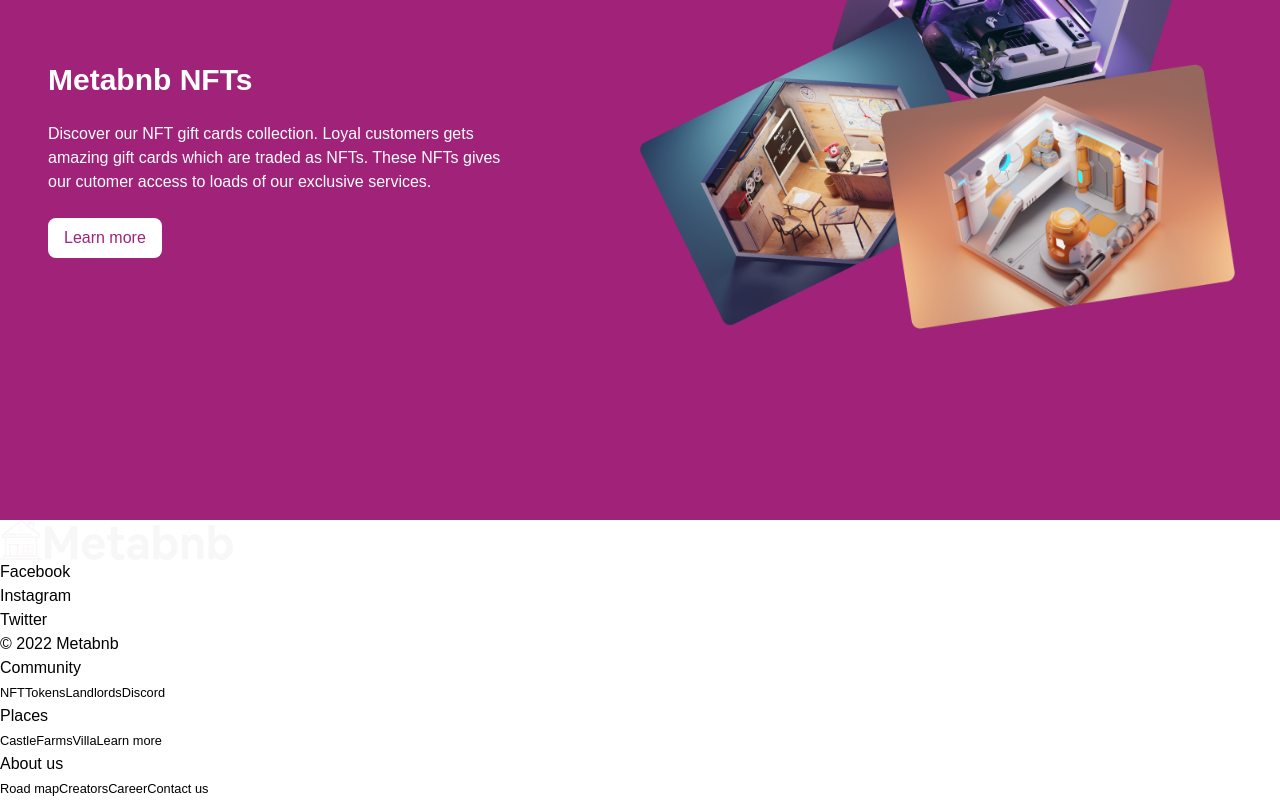
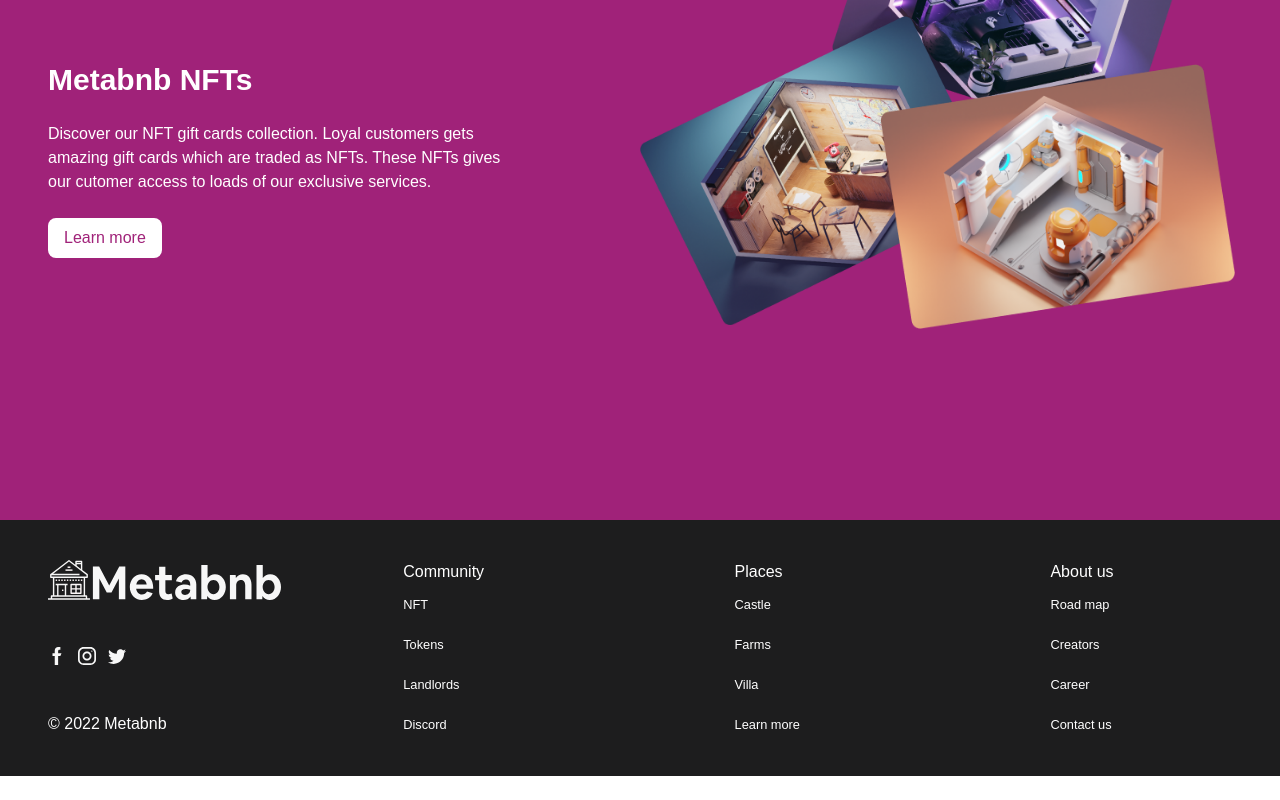
Before and after one commit to messiovo/hngmetabnb, a React (Create React App) app: page / in a window 1280 px wide. Shown: the part 1812-2612 px from the top of the page. After the commit the page ends 2588 px from the top, so only its background shows below. Built offline with nearby package versions, Linux system fonts and the light colour scheme; a web font is replaced by a local one.

Commit message:
update on styling

```diff
--- a/src/Component/Footer.jsx
+++ b/src/Component/Footer.jsx
@@ -69,21 +69,21 @@ const links = [
 ];
 const Footer = () => {
   return (
-    <section >
-      <div >
+    <section className='bg-[#1D1D1E] text-white lg:px-12 px-4  py-10 flex lg:flex-row flex-col-reverse lg:gap-0 gap-8'>
+      <div className='flex flex-col gap-6 lg:w-[30%] w-full justify-between lg:items-start items-center ' >
         <FooterLogo />
-        <div>
+        <div className='flex items-center gap-3'>
           <Facebook />
           <Instagram />
           <Twitter />
         </div>
         <p>&copy; 2022 Metabnb</p>
       </div>
-      <div>
+      <div className='flex lg:flex-row flex-col lg:w-[60%] w-full justify-between lg:gap-0 gap-6'>
         {links.map(({ heading, links: link }) => (
           <div key={heading}>
             <h3>{heading}</h3>
-            <div>
+            <div className='flex flex-col gap-4 pt-2'>
               {link.map(({ text, to }) => (
                 <Link to={to} key={text}>
                   <small>{text}</small>
--- a/src/Component/index.js
+++ b/src/Component/index.js
@@ -5,4 +5,3 @@ export {default as PlaceLogo} from './PlaceLogo';
 export {default as Places} from './Places';
 export {default as LearnMore} from './LearnMore';
 export {default as Footer} from './Footer';
-export { default as Links } from "./Links";
--- a/src/asset/icons/Facebook.jsx
+++ b/src/asset/icons/Facebook.jsx
@@ -1,9 +1,22 @@
-import React from 'react'
+import React from "react";
 
 const Facebook = () => {
   return (
-    <div>Facebook</div>
-  )
-}
+    <svg
+      width="18"
+      height="18"
+      viewBox="0 0 18 18"
+      fill="none"
+      xmlns="http://www.w3.org/2000/svg"
+    >
+      <path
+        fillRule="evenodd"
+        clipRule="evenodd"
+        d="M13.5 6.1875H10.125V3.9375C10.125 3.63913 10.2435 3.35298 10.4545 3.142C10.6655 2.93103 10.9516 2.8125 11.25 2.8125H12.375V0H10.125C9.22989 0 8.37145 0.355579 7.73851 0.988515C7.10558 1.62145 6.75 2.47989 6.75 3.375V6.1875H4.5V9H6.75V18H10.125V9H12.375L13.5 6.1875Z"
+        fill="#F7F7F7"
+      />
+    </svg>
+  );
+};
 
-export default Facebook
+export default Facebook;
--- a/src/asset/icons/Instagram.jsx
+++ b/src/asset/icons/Instagram.jsx
@@ -1,9 +1,35 @@
-import React from 'react'
+import React from "react";
 
 const Instagram = () => {
   return (
-    <div>Instagram</div>
-  )
-}
+    <svg
+      width="18"
+      height="18"
+      viewBox="0 0 18 18"
+      fill="none"
+      xmlns="http://www.w3.org/2000/svg"
+    >
+      <g clipPath="url(#clip0_6653_595)">
+        <path
+          d="M12.375 0H5.625C4.13316 0 2.70242 0.592632 1.64752 1.64752C0.592632 2.70242 0 4.13316 0 5.625L0 12.375C0 13.8668 0.592632 15.2976 1.64752 16.3525C2.70242 17.4074 4.13316 18 5.625 18H12.375C13.8668 18 15.2976 17.4074 16.3525 16.3525C17.4074 15.2976 18 13.8668 18 12.375V5.625C18 4.13316 17.4074 2.70242 16.3525 1.64752C15.2976 0.592632 13.8668 0 12.375 0V0ZM16.3125 12.375C16.3125 14.5463 14.5463 16.3125 12.375 16.3125H5.625C3.45375 16.3125 1.6875 14.5463 1.6875 12.375V5.625C1.6875 3.45375 3.45375 1.6875 5.625 1.6875H12.375C14.5463 1.6875 16.3125 3.45375 16.3125 5.625V12.375Z"
+          fill="#F7F7F7"
+        />
+        <path
+          d="M9 4.5C7.80653 4.5 6.66193 4.97411 5.81802 5.81802C4.97411 6.66193 4.5 7.80653 4.5 9C4.5 10.1935 4.97411 11.3381 5.81802 12.182C6.66193 13.0259 7.80653 13.5 9 13.5C10.1935 13.5 11.3381 13.0259 12.182 12.182C13.0259 11.3381 13.5 10.1935 13.5 9C13.5 7.80653 13.0259 6.66193 12.182 5.81802C11.3381 4.97411 10.1935 4.5 9 4.5ZM9 11.8125C8.25435 11.8116 7.5395 11.515 7.01225 10.9878C6.485 10.4605 6.18839 9.74565 6.1875 9C6.1875 7.44863 7.44975 6.1875 9 6.1875C10.5503 6.1875 11.8125 7.44863 11.8125 9C11.8125 10.5503 10.5503 11.8125 9 11.8125Z"
+          fill="#F7F7F7"
+        />
+        <path
+          d="M13.8374 4.76212C14.1686 4.76212 14.437 4.49366 14.437 4.16249C14.437 3.83133 14.1686 3.56287 13.8374 3.56287C13.5063 3.56287 13.2378 3.83133 13.2378 4.16249C13.2378 4.49366 13.5063 4.76212 13.8374 4.76212Z"
+          fill="#F7F7F7"
+        />
+      </g>
+      <defs>
+        <clipPath id="clip0_6653_595">
+          <rect width="18" height="18" fill="white" />
+        </clipPath>
+      </defs>
+    </svg>
+  );
+};
 
-export default Instagram
+export default Instagram;
--- a/src/asset/icons/Twitter.jsx
+++ b/src/asset/icons/Twitter.jsx
@@ -1,9 +1,20 @@
-import React from 'react'
+import React from "react";
 
 const Twitter = () => {
   return (
-    <div>Twitter</div>
-  )
-}
+    <svg
+      width="18"
+      height="18"
+      viewBox="0 0 18 18"
+      fill="none"
+      xmlns="http://www.w3.org/2000/svg"
+    >
+      <path
+        d="M18 3.98135C17.3229 4.27666 16.6068 4.47293 15.8737 4.5641C16.6463 4.1058 17.2238 3.38011 17.4971 2.52447C16.7738 2.95348 15.9824 3.25558 15.1571 3.41772C14.6511 2.87747 13.9944 2.50188 13.2722 2.33974C12.55 2.1776 11.7957 2.23641 11.1073 2.50852C10.419 2.78064 9.82836 3.25348 9.41223 3.86563C8.9961 4.47777 8.77368 5.20091 8.77387 5.9411C8.77387 6.2336 8.79862 6.51485 8.85938 6.7826C7.39134 6.71062 5.95503 6.32961 4.64434 5.66448C3.33365 4.99935 2.17811 4.06507 1.25325 2.92272C0.779422 3.73481 0.632935 4.69697 0.843619 5.61328C1.0543 6.52958 1.60631 7.33114 2.38725 7.85472C1.8031 7.83906 1.23128 7.68318 0.72 7.40022V7.44072C0.720979 8.29283 1.0155 9.11859 1.55398 9.77899C2.09247 10.4394 2.84203 10.8941 3.6765 11.0666C3.36081 11.1498 3.03546 11.1907 2.709 11.1881C2.47454 11.1923 2.24031 11.1711 2.01038 11.1251C2.24881 11.8575 2.70843 12.498 3.32594 12.9583C3.94346 13.4187 4.68851 13.6763 5.4585 13.6957C4.15231 14.7173 2.54135 15.2714 0.883125 15.2696C0.5805 15.2696 0.29025 15.2561 0 15.219C1.68737 16.3063 3.65364 16.8815 5.661 16.875C12.4515 16.875 16.164 11.25 16.164 6.37422C16.164 6.2111 16.1584 6.0536 16.1505 5.89722C16.8783 5.37633 17.5051 4.72709 18 3.98135Z"
+        fill="#F7F7F7"
+      />
+    </svg>
+  );
+};
 
-export default Twitter
+export default Twitter;
```
